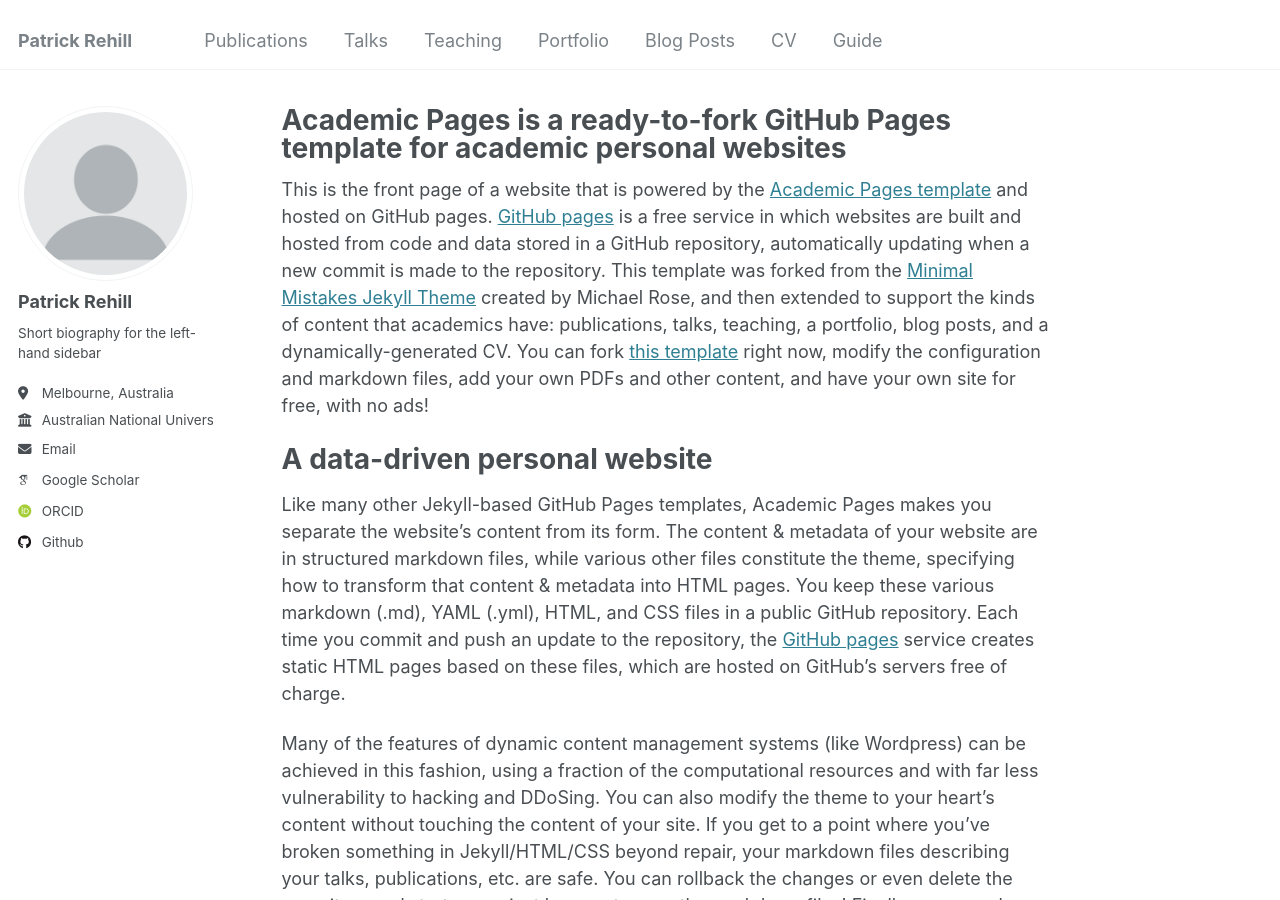
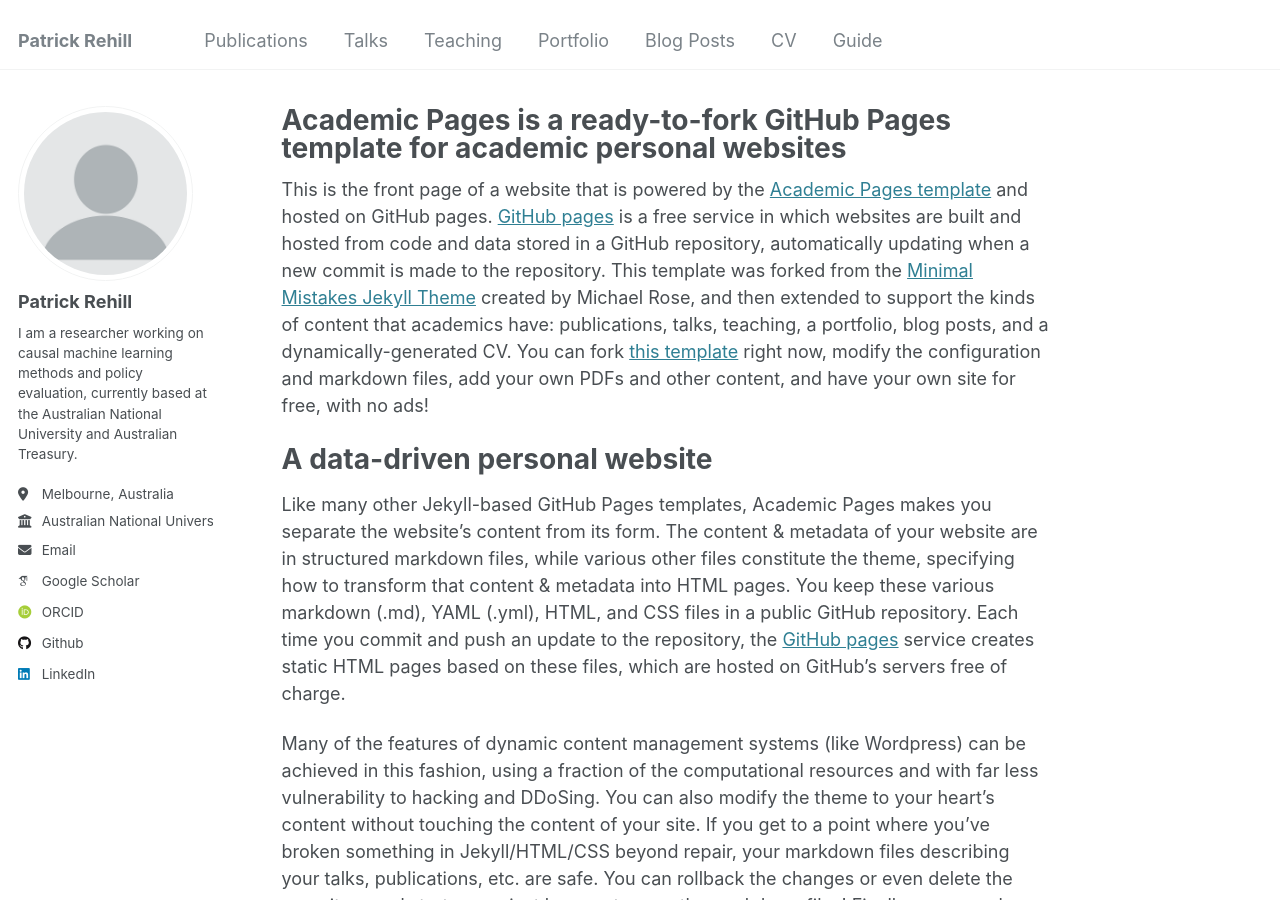
Before and after one commit to pbrehill/pbrehill.github.io, a Jekyll site: the page built from _pages/about.md, in a window 1280 px wide and 900 px high. Built offline with Jekyll 4.4.1, drawn with Linux system fonts in a browser that asks for light colours; some web fonts are replaced; some of the changed lines change nothing that is shown.

Commit message:
Updated sidebar with description and added LinkedIn

```diff
--- a/_config.yml
+++ b/_config.yml
@@ -11,7 +11,7 @@
 title                    : "Patrick Rehill"
 title_separator          : "-"
 name                     : &name "Patrick Rehill"
-description              : &description "POLIS: The Centre for Social Research at The Australian National University"
+description              : &description "Academic homepage of Patrick Rehill"
 url                      : https://pbrehill.github.io # the base hostname & protocol for your site e.g. "https://[your GitHub username].github.io"
 baseurl                  : "" # the subpath of your site, e.g. "/blog"
 repository               : "pbrehill/pbrehill.github.io"
@@ -24,7 +24,7 @@
   avatar           : "profile.png"
   name             : "Patrick Rehill"
   pronouns         : # example: "she/her"
-  bio              : "Short biography for the left-hand sidebar"
+  bio              : "I am a researcher working on causal machine learning methods and policy evaluation, currently based at the Australian National University and Australian Treasury."
   location         : "Melbourne, Australia"
   employer         : "Australian National University"
   uri              : # URL
@@ -58,7 +58,7 @@
   keybase          : # Username
   instagram        : # Username
   lastfm           : # Username
-  linkedin         : # Username
+  linkedin         : "patrickrehill"
   mastodon         : # URL
   medium           : # URL
   pinterest        : # Username
```
